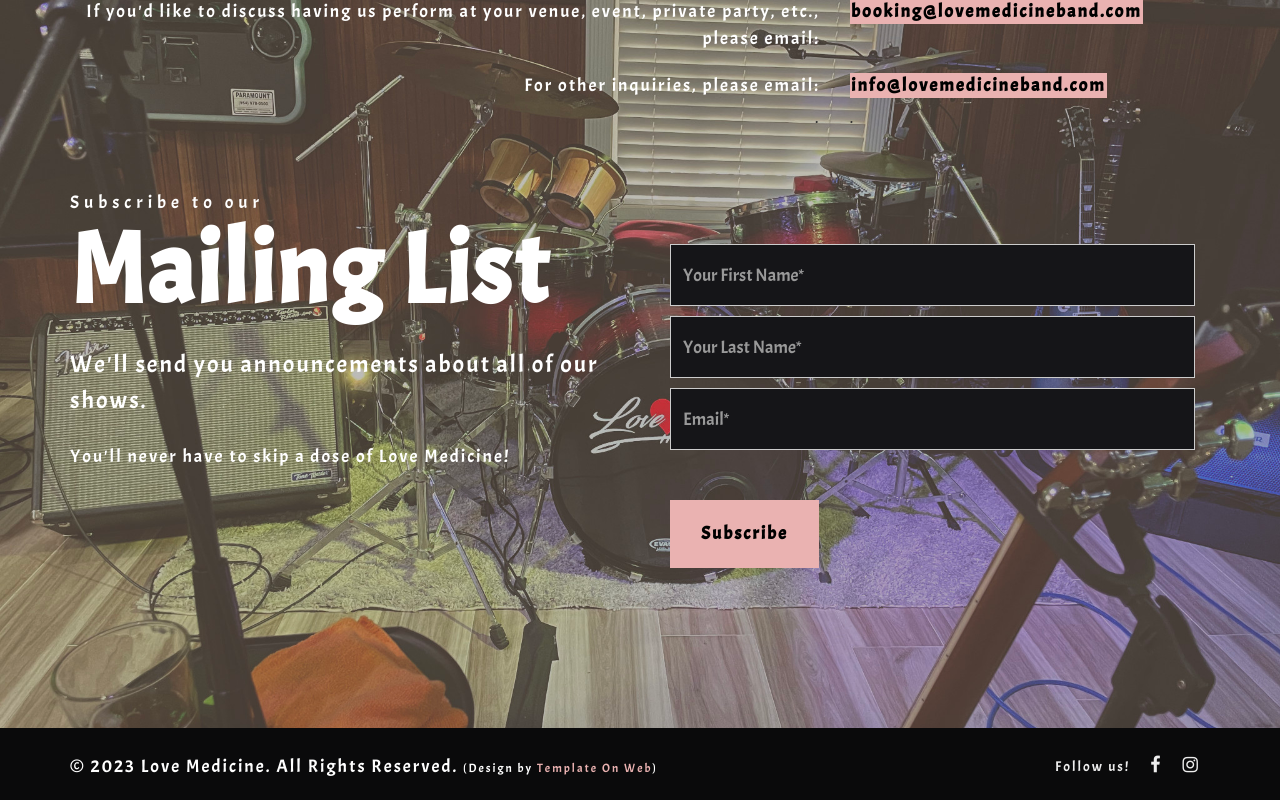
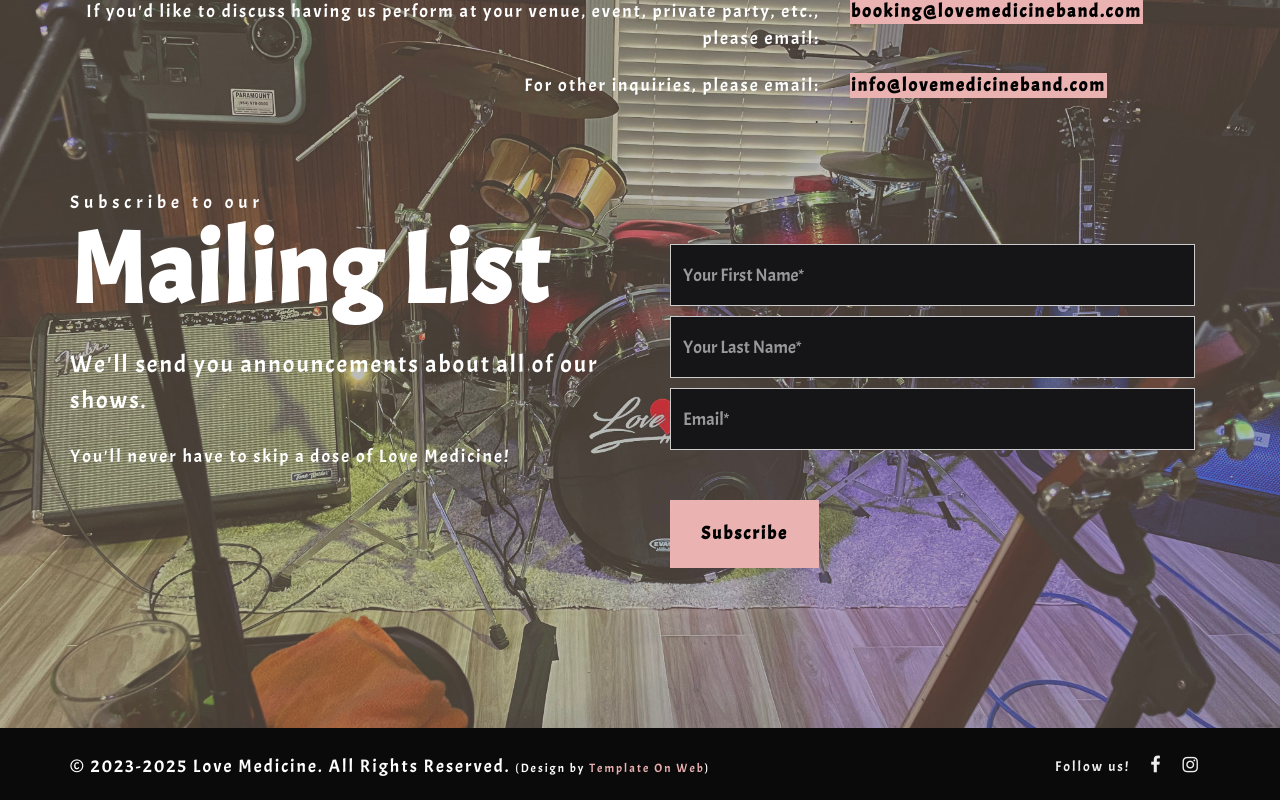
Before and after one commit to kilsen/lovemedicineband-client, a React (Create React App) app: page /contact in a window 1280 px wide. Shown: the part 308-1108 px from the top of the page. Built offline with nearby package versions, Linux system fonts and the light colour scheme.

Commit message:
copyright date

```diff
--- a/src/components/Footer.js
+++ b/src/components/Footer.js
@@ -8,7 +8,7 @@ const Header = props => {
           <div className="col-sm-12 padding_all">
             <div className="col-sm-8">
               <div className="footer_main_1">
-                <p>© 2023 Love Medicine. All Rights Reserved. <span className="small">(Design by <Link to="http://www.TemplateOnWeb.com" target="_blank">Template On Web</Link>)</span></p>
+                <p>© 2023-2025 Love Medicine. All Rights Reserved. <span className="small">(Design by <Link to="http://www.TemplateOnWeb.com" target="_blank">Template On Web</Link>)</span></p>
               </div>
             </div>
             <div className="col-sm-4">
```
